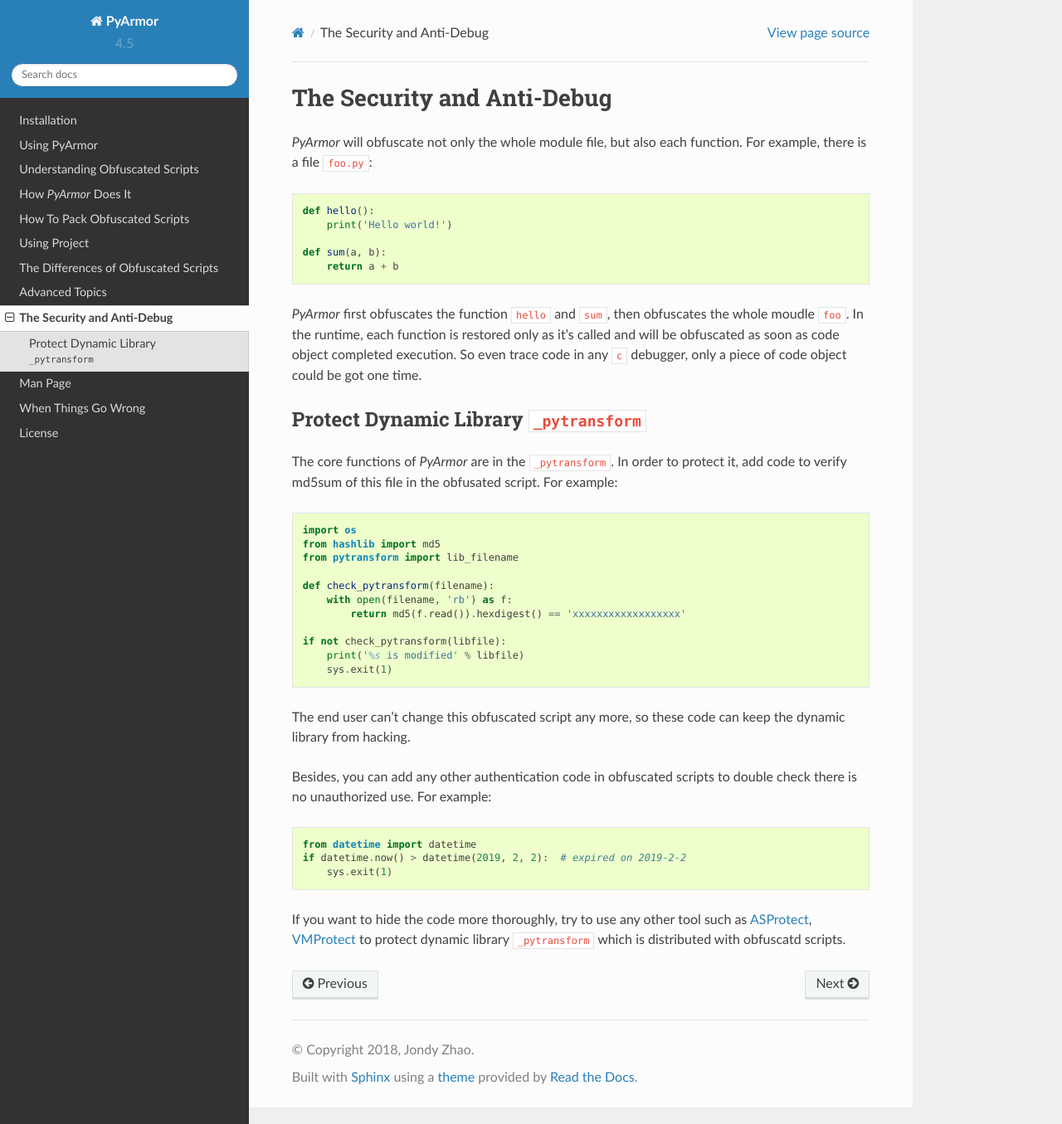
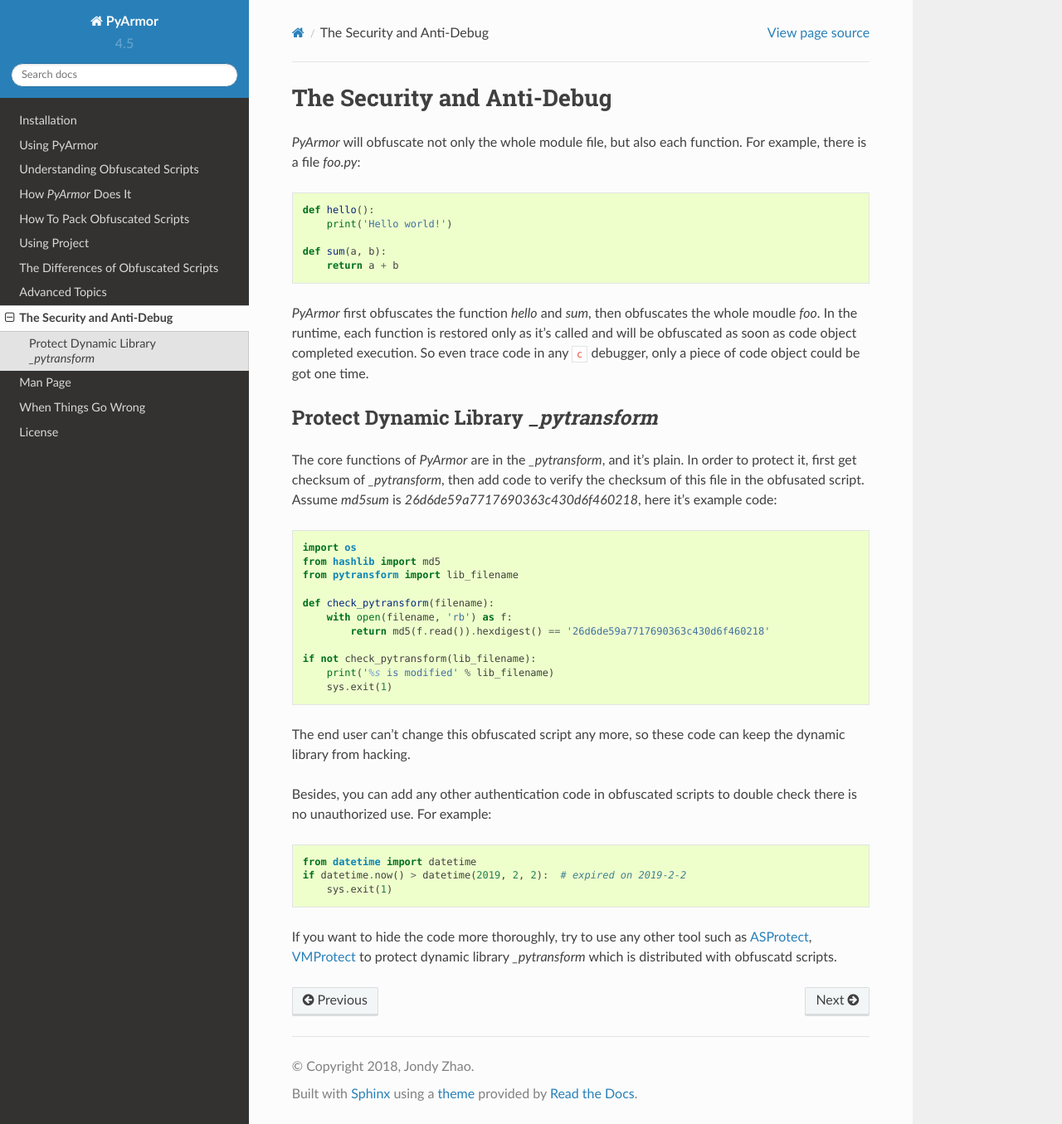
Before and after one commit to dashingsoft/pyarmor, a Sphinx documentation site: the page built from docs/security.rst, in a window 1280 px wide and 1355 px high. Shown: the whole window at 83% size. Built offline with Sphinx 7.4.7 and the Read the Docs theme 2.0.0, drawn with Linux system fonts in a browser that asks for light colours.

Commit message:
Refine sample code

```diff
--- a/docs/security.rst
+++ b/docs/security.rst
@@ -4,7 +4,7 @@ The Security and Anti-Debug
 ===========================
 
 |PyArmor| will obfuscate not only the whole module file, but also each
-function. For example, there is a file ``foo.py``::
+function. For example, there is a file `foo.py`::
 
   def hello():
       print('Hello world!')
@@ -12,18 +12,20 @@ function. For example, there is a file ``foo.py``::
   def sum(a, b):
       return a + b
 
-|PyArmor| first obfuscates the function ``hello`` and ``sum``, then
-obfuscates the whole moudle ``foo``. In the runtime, each function is
+|PyArmor| first obfuscates the function `hello` and `sum`, then
+obfuscates the whole moudle `foo`. In the runtime, each function is
 restored only as it's called and will be obfuscated as soon as code
 object completed execution. So even trace code in any ``c`` debugger,
 only a piece of code object could be got one time.
 
-Protect Dynamic Library ``_pytransform``
-----------------------------------------
+Protect Dynamic Library `_pytransform`
+--------------------------------------
 
-The core functions of |PyArmor| are in the ``_pytransform``. In order
-to protect it, add code to verify md5sum of this file in the obfusated
-script. For example::
+The core functions of |PyArmor| are in the `_pytransform`, and it's
+plain. In order to protect it, first get checksum of `_pytransform`,
+then add code to verify the checksum of this file in the obfusated
+script. Assume `md5sum` is `26d6de59a7717690363c430d6f460218`, here
+it's example code::
 
     import os
     from hashlib import md5
@@ -31,10 +33,10 @@ script. For example::
 
     def check_pytransform(filename):
         with open(filename, 'rb') as f:
-            return md5(f.read()).hexdigest() == 'xxxxxxxxxxxxxxxxxx'
+            return md5(f.read()).hexdigest() == '26d6de59a7717690363c430d6f460218'
 
-    if not check_pytransform(libfile):
-        print('%s is modified' % libfile)
+    if not check_pytransform(lib_filename):
+        print('%s is modified' % lib_filename)
         sys.exit(1)
 
 The end user can't change this obfuscated script any more, so these
@@ -49,6 +51,6 @@ scripts to double check there is no unauthorized use. For example::
 
 If you want to hide the code more thoroughly, try to use any other
 tool such as ASProtect_, VMProtect_ to protect dynamic library
-``_pytransform`` which is distributed with obfuscatd scripts.
+`_pytransform` which is distributed with obfuscatd scripts.
 
 .. include:: _common_definitions.txt
```
